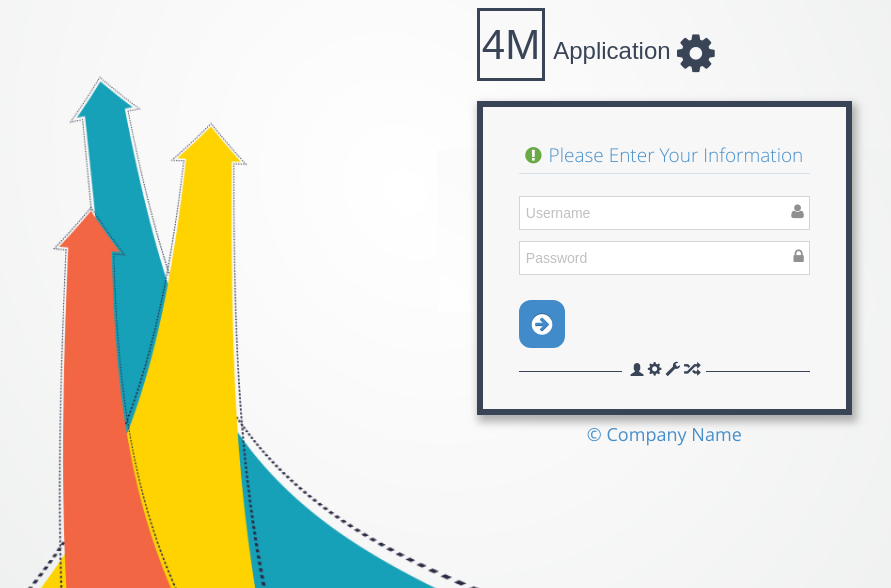
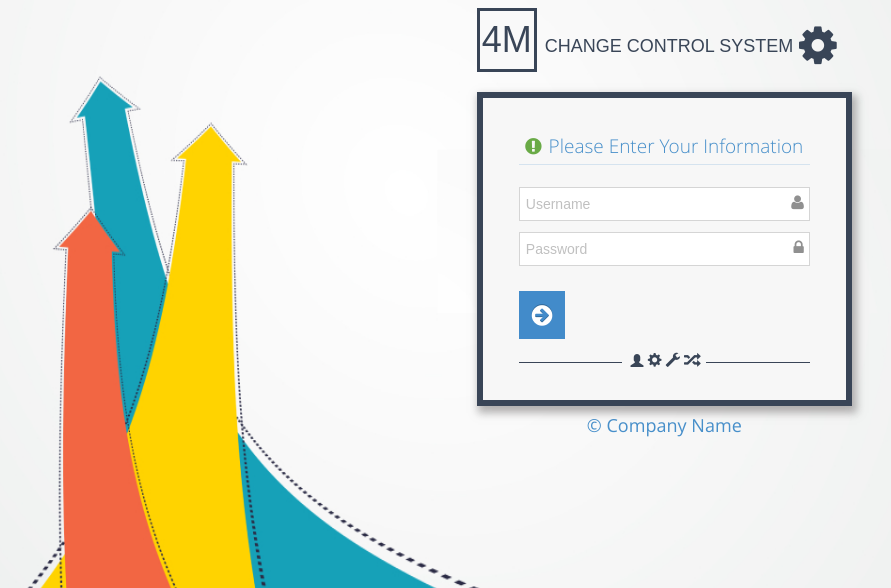
Before and after one commit to working001-dev/4Mchange, a CodeIgniter app: page /database/ in a window 1280 px wide. Shown: the top 588 px of the page, without its empty margins (188-1079 px from the left). Run offline with CodeIgniter, Linux system fonts and the light colour scheme; some libraries are stand-ins or nearby versions.

Commit message:
dev login

```diff
--- a/application/views/Login/login.php
+++ b/application/views/Login/login.php
@@ -4,7 +4,7 @@
 		<meta http-equiv="X-UA-Compatible" content="IE=edge,chrome=1" />
 		<meta charset="utf-8" />
 		<title>Login Page - Ace Admin</title>
-
+		<link rel="icon" href="<?=base_url()?>assets/images/logo/4mlogo.ico" type="image/ico">
 		<meta name="description" content="User login page" />
 		<meta name="viewport" content="width=device-width, initial-scale=1.0, maximum-scale=1.0" />
 
@@ -52,21 +52,19 @@
 				width:46px;
 				height: 48px;
                 font-size: 24px;
-                border-radius: 12px;
+                border-radius: 0px;
 				text-align:end;
-                transition: width 0.6s, text-align 0.6s cubic-bezier(0.22, 0.61, 0.36, 1);
+                transition: width 0.8s, text-align 0.8s cubic-bezier(0.22, 0.61, 0.36, 1);
             }
 			.block-login button:focus, .block-login button:active, .block-login button:focus:active{
 				outline:none;
-				width: 150px;
+				width: 100%;
 			}
             .block-login button:hover{
-				width: 150px;
+				width: 100%;
 			}
 			.block-login button:hover>span,.block-login button:focus>span, .block-login button:active>span, .block-login button:focus:active>span{
 				opacity: 1;
-				animation-name: loging;
-    			animation-duration: 1.2s;
 			}
 
 			.block-login button>span{
@@ -77,13 +75,27 @@
 				font-size: 16px;
 				font-weight: 100;
 				opacity: 0;
-				transition: opacity 1s;
+				transition: opacity 0.5s;
 			}
 			.social-or-login:before {
 				border-top: 1px solid #394557;
 			}
 			.social-or-login :first-child {
 				color: #394557;
+			}
+			.loging-btn{
+				width: 100% !important;
+			}
+			.loging-btn>span{
+				opacity: 1 !important;
+			}
+			.loging-btn>span:after{
+				content: ' ';
+				font-family: 'Glyphicons Halflings';
+				animation-name: loging;
+    			animation-duration: 2s;
+				animation-iteration-count: infinite;
+				font-size: 10px;
 			}
         </style>
 	</head>
@@ -98,7 +110,7 @@
 								<div class="head-project">
 									<!-- <i class="ace-icon fa fa-leaf green"></i> -->
 									<span class="h-text">4M</span>
-									<span class="c-text" id="id-text2">Application</span>
+									<span class="c-text" id="id-text2">CHANGE CONTROL SYSTEM</span>
                                     <span class="c-text"></span>
                                     <span class="fa fa-cog i-text"></span>
 
@@ -138,7 +150,7 @@
 													<div class="space"></div>
 
 													<div class="block-login clearfix">
-														<button type="button" class="btn btn-sm btn-primary">
+														<button type="button" class="btn btn-sm btn-primary btn-login">
 															<span class="">Login</span>
 															<i class="ace-icon fa fa-arrow-circle-right"></i>
 														</button>
@@ -188,10 +200,19 @@
 		<script type="text/javascript">
 			if('ontouchstart' in document.documentElement) document.write("<script src='assets/js/jquery.mobile.custom.min.js'>"+"<"+"/script>");
 		</script>
-
+		<script src="//cdn.jsdelivr.net/npm/sweetalert2@11"></script>
 		<!-- inline scripts related to this page -->
 		<script type="text/javascript">
+			$(document).on("click", ".btn-login", function(){
+				let btn = $(this);
+				let input = $(this).closest("fieldset").find("input");
+				let checkEmpty= input.toArray().filter( f => !$(f).val() ).map( e => { $(e).css({"border": "2px solid red"}); return e });
+				if( !checkEmpty[0] ){
+					$(this).addClass("loging-btn").attr("disabled", "true");
+					$(this).closest("fieldset").find("input").attr("readonly", "true")
+				}
 
+			})
 
 		</script>
 	</body>
--- a/assets/css/site.css
+++ b/assets/css/site.css
@@ -23,7 +23,7 @@ body{
     font-family: 'Quicksand', sans-serif;
 
     display: block;
-    font-size: 42px;
+    font-size: 36px;
     padding: 2px 2px 2px;
     background: #f9f9f9;
     color: #394557;
@@ -32,7 +32,7 @@ body{
 }
 .head-project>span.c-text{
     padding: 2px 8px;
-    font-size: 24px;
+    font-size: 18px;
     background: #f6f6f600;
     color: #394557;
     z-index: 1;
@@ -40,12 +40,12 @@ body{
 .head-project>span.i-text{
     font-size: 44px;
     position: absolute;
-    top: 32px;
+    top: 24px;
     /* color: #394557; */
     left: 0px;
     transform: rotate(0deg);
     animation-name: moveCog;
-    animation-duration: 1.2s;
+    animation-duration: 2.8s;
     animation-fill-mode: both;
     opacity: 0;
 }
@@ -54,18 +54,24 @@ body{
     /* from {left: 0px; transform: rotate(0deg); opacity: 0; color:#f6f6f6;} */
     /* to {left: 300px; transform: rotate(720deg); opacity: 2; color: #394557;} */
     0%   {left: 0px; transform: rotate(0deg); opacity: 0; color:#f6f6f6;}
-    25%  {left: 50px; transform: rotate(180deg); opacity: 0; color:#f6f6f6;}
-    50%  {left: 100px; transform: rotate(360deg); opacity: 0; color:#f6f6f6;}
-    80%  {left: 150px; transform: rotate(560deg); opacity: 0.1; color:#f6f6f6;}
-    100% {left: 200px; transform: rotate(720deg); opacity: 1; color:#394557;}
+    25%  {left: 100px; transform: rotate(180deg); opacity: 0; color:#f6f6f6;}
+    50%  {left: 200px; transform: rotate(360deg); opacity: 0; color:#f6f6f6;}
+    80%  {left: 334px; transform: rotate(560deg); opacity: 0.1; color:#f6f6f6;}
+    100% {left: 322px; transform: rotate(720deg); opacity: 1; color:#394557;}
 }
 
 @keyframes loging {
-    /* from {left: 0px; transform: rotate(0deg); opacity: 0; color:#f6f6f6;} */
-    /* to {left: 300px; transform: rotate(720deg); opacity: 2; color: #394557;} */
-    0%   {content: "Login.";}
-    /* 25%  {left: 50px; transform: rotate(180deg); opacity: 0; color:#f6f6f6;} */
-    50%  {content: "Login..";}
-    /* 80%  {left: 150px; transform: rotate(560deg); opacity: 0.1; color:#f6f6f6;} */
-    100% {content: "Login..";}
+    /* from {content: ".";}
+    to {content: "..";} */
+    0%   {content: "\e258";}
+    25%  {content: "\e258\e258";}
+    50%  {content: "\e258\e258\e258";}
+    80%  {content: "\e258\e258\e258\e258";}
+    100% {content: "\e258\e258\e258\e258\e258";}
 }
+
+@media only screen and (max-width: 764px) {
+    body {
+        background-image: linear-gradient(280deg, #fefff6, #fff, #e9f6ff) !important;
+    }
+}
```
Also changed, not shown: assets/images/logo/4Mlogo.ico (added), assets/images/logo/4nlogo.png (added).
